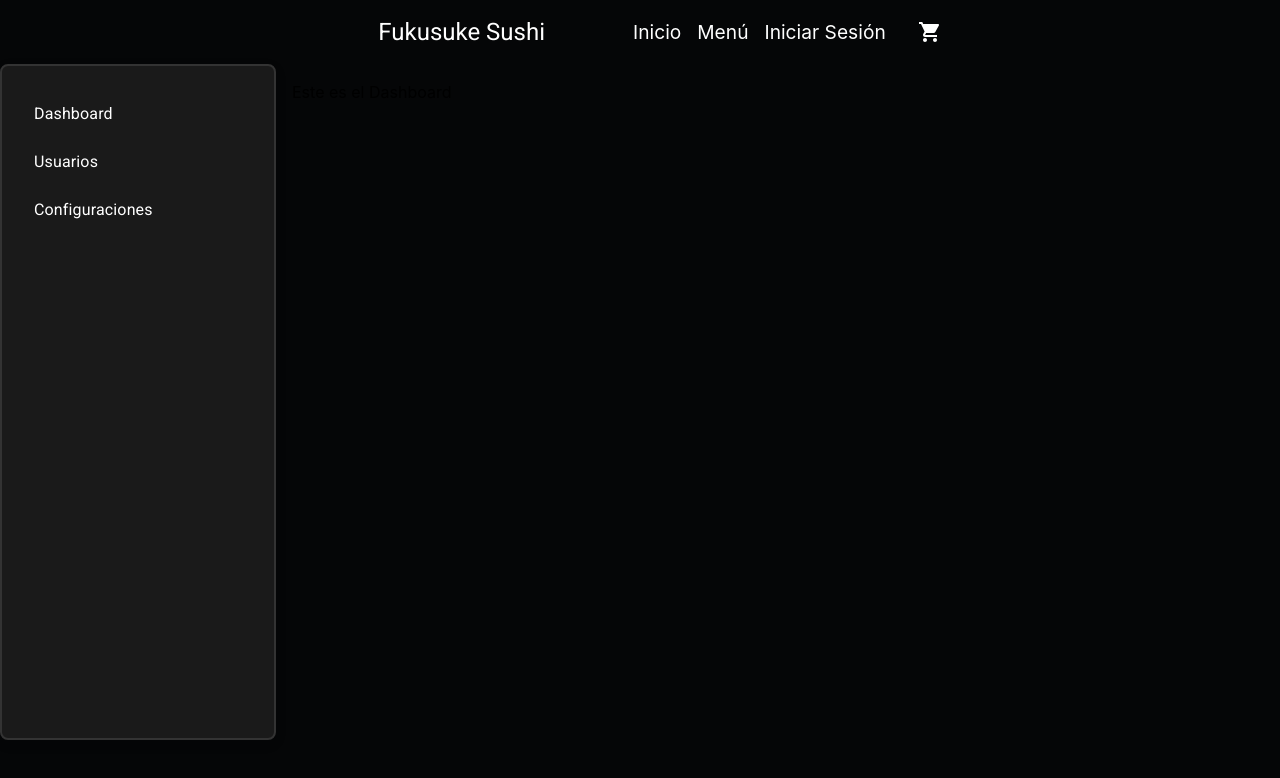
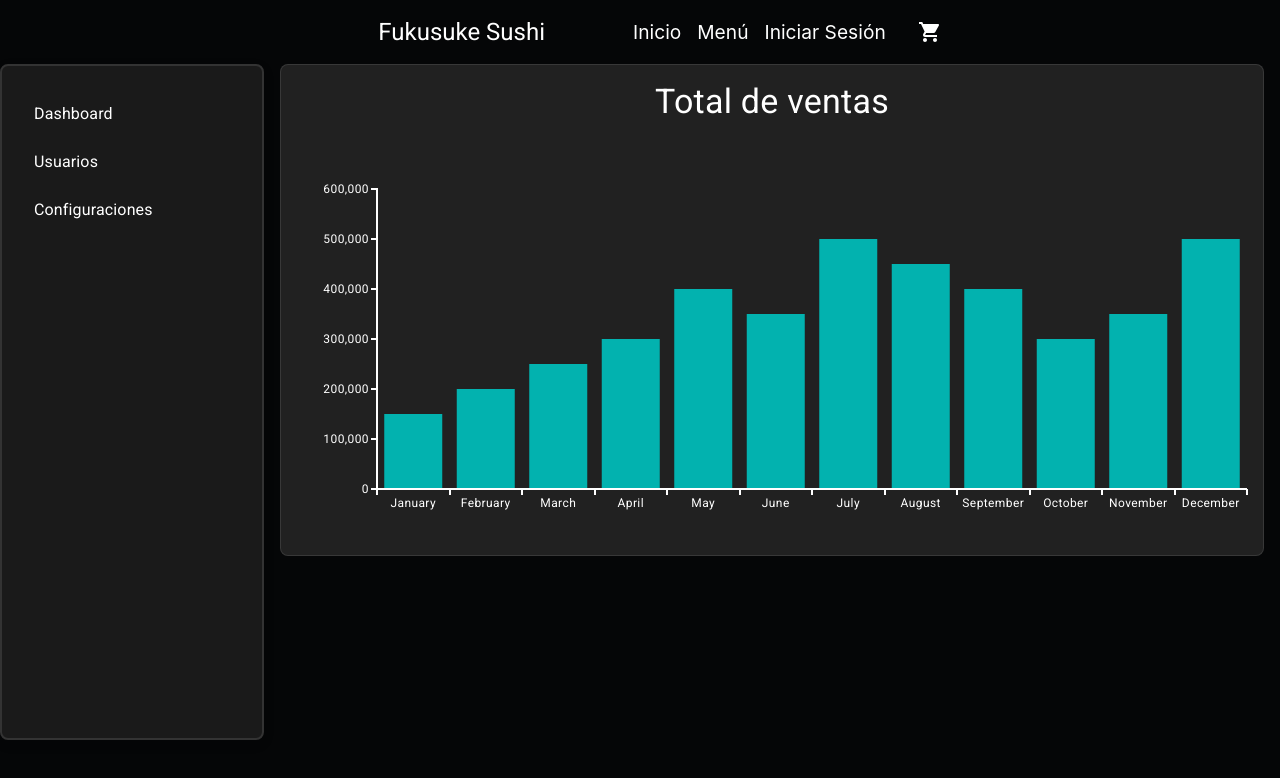
Before and after one commit to BastianBenitez/FrontCaso, a React (Vite) app: page /admin in a window 1280 px wide. Shown: the top 778 px of the page. Built offline with nearby package versions, Linux system fonts and the light colour scheme.

Commit message:
feat: grafico de barras

```diff
--- /dev/null
+++ b/src/assets/components/Admin/Dashboard/Bar.tsx
@@ -0,0 +1,76 @@
+import { BarChart } from "@mui/x-charts/BarChart";
+import { axisClasses } from "@mui/x-charts/ChartsAxis";
+import { legendClasses } from "@mui/x-charts/ChartsLegend";
+import { Box, Typography } from "@mui/material";
+
+const salesData = [
+  { month: "January", totalSales: 150000 },
+  { month: "February", totalSales: 200000 },
+  { month: "March", totalSales: 250000 },
+  { month: "April", totalSales: 300000 },
+  { month: "May", totalSales: 400000 },
+  { month: "June", totalSales: 350000 },
+  { month: "July", totalSales: 500000 },
+  { month: "August", totalSales: 450000 },
+  { month: "September", totalSales: 400000 },
+  { month: "October", totalSales: 300000 },
+  { month: "November", totalSales: 350000 },
+  { month: "December", totalSales: 500000 },
+];
+
+export default function SalesBarChart() {
+  return (
+    <Box
+      sx={{
+        width: "950px",
+        border: "1px solid rgba(255, 255, 255, 0.1)",
+        backgroundColor: "#212121",
+        borderRadius: "8px",
+        padding: "16px",
+        color: "white",
+      }}
+    >
+      <Typography
+        variant="h4"
+        sx={{
+          textAlign: "center",
+          color: "white",
+          marginBottom: "16px",
+        }}
+      >
+        Total de ventas
+      </Typography>
+      <BarChart
+        sx={(theme) => ({
+          [`.${axisClasses.root}`]: {
+            [`.${axisClasses.tick}, .${axisClasses.line}`]: {
+              stroke: "white", // Líneas de los ejes en blanco
+              strokeWidth: 2,
+            },
+            [`.${axisClasses.tickLabel}`]: {
+              fill: "white", // Texto de los ejes en blanco
+            },
+          },
+          [`.${legendClasses.root}`]: {
+            color: "white", // Color de la leyenda
+            [`.MuiTypography-root`]: {
+              color: "white", // Asegura que el texto interno sea blanco
+            },
+          },
+        })}
+        xAxis={[
+          { scaleType: "band", data: salesData.map((data) => data.month) },
+        ]} // Meses en el eje X
+        yAxis={[{ scaleType: "linear", min: 0, max: 600000 }]} // Configuración del eje Y
+        margin={{ left: 80 }} // Aumenta el margen izquierdo
+        series={[
+          {
+            data: salesData.map((data) => data.totalSales),
+          },
+        ]}
+        width={1000}
+        height={400}
+      />
+    </Box>
+  );
+}
--- /dev/null
+++ b/src/assets/components/Admin/Dashboard/Dashboard.tsx
@@ -0,0 +1,5 @@
+import Bar from "./Bar";
+
+export default function Dashboard() {
+  return <Bar></Bar>;
+}
--- a/src/pages/AdminPage.tsx
+++ b/src/pages/AdminPage.tsx
@@ -2,9 +2,9 @@ import { useState } from "react";
 import Sidebar from "../assets/components/Admin/Sidebar";
 import { Box } from "@mui/material";
 import Users from "../assets/components/Admin/Users";
+import Dashboard from "../assets/components/Admin/Dashboard/Dashboard";
 
 // Componentes para las diferentes secciones
-const Dashboard = () => <Box>Este es el Dashboard</Box>;
 
 const Config = () => <Box>Configuraciones del sistema</Box>;
 
@@ -31,7 +31,7 @@ const AdminPage = () => {
       <Box
         sx={{
           flexGrow: 1,
-          padding: "16px", // Fondo del área principal
+          padding: "0px 16px 16px 16px",
           minHeight: "100vh",
         }}
       >
```
Also changed, not shown: src/assets/components/Admin/Dashboard/Pie.tsx (added).
